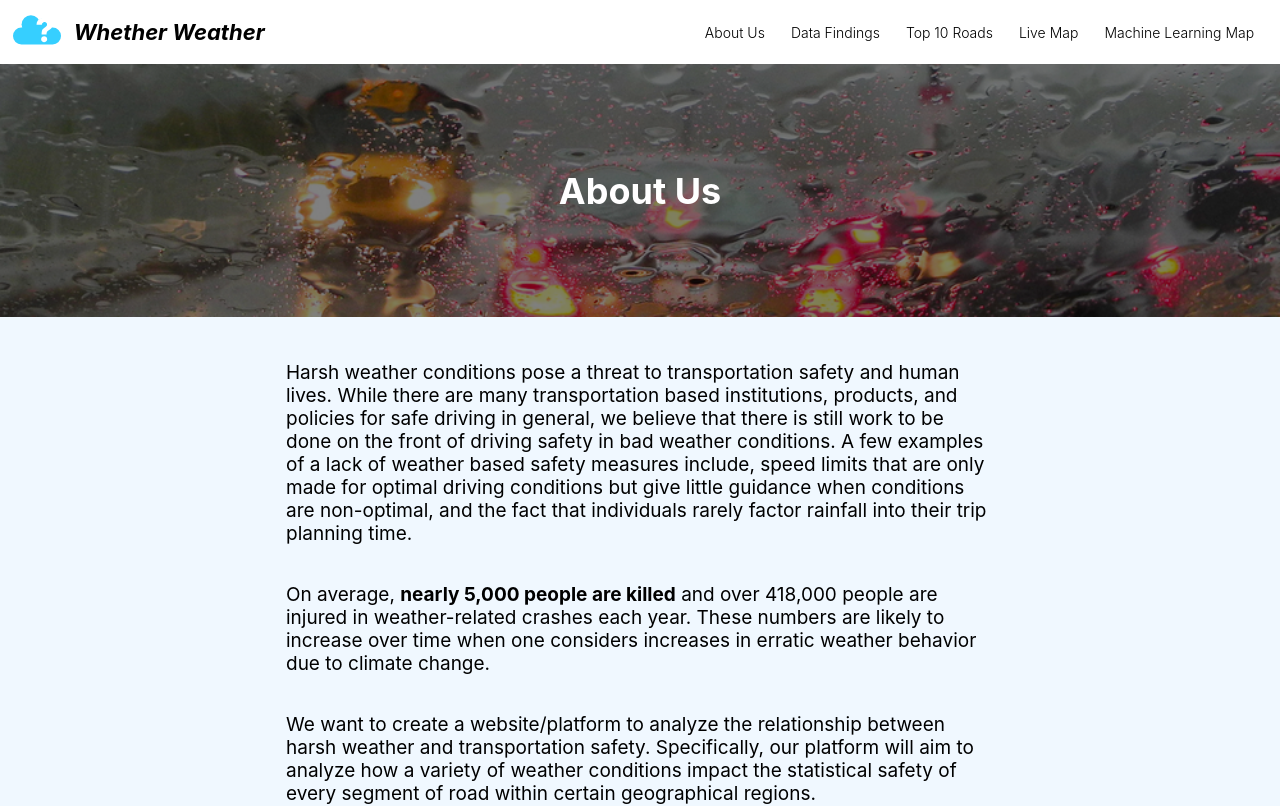
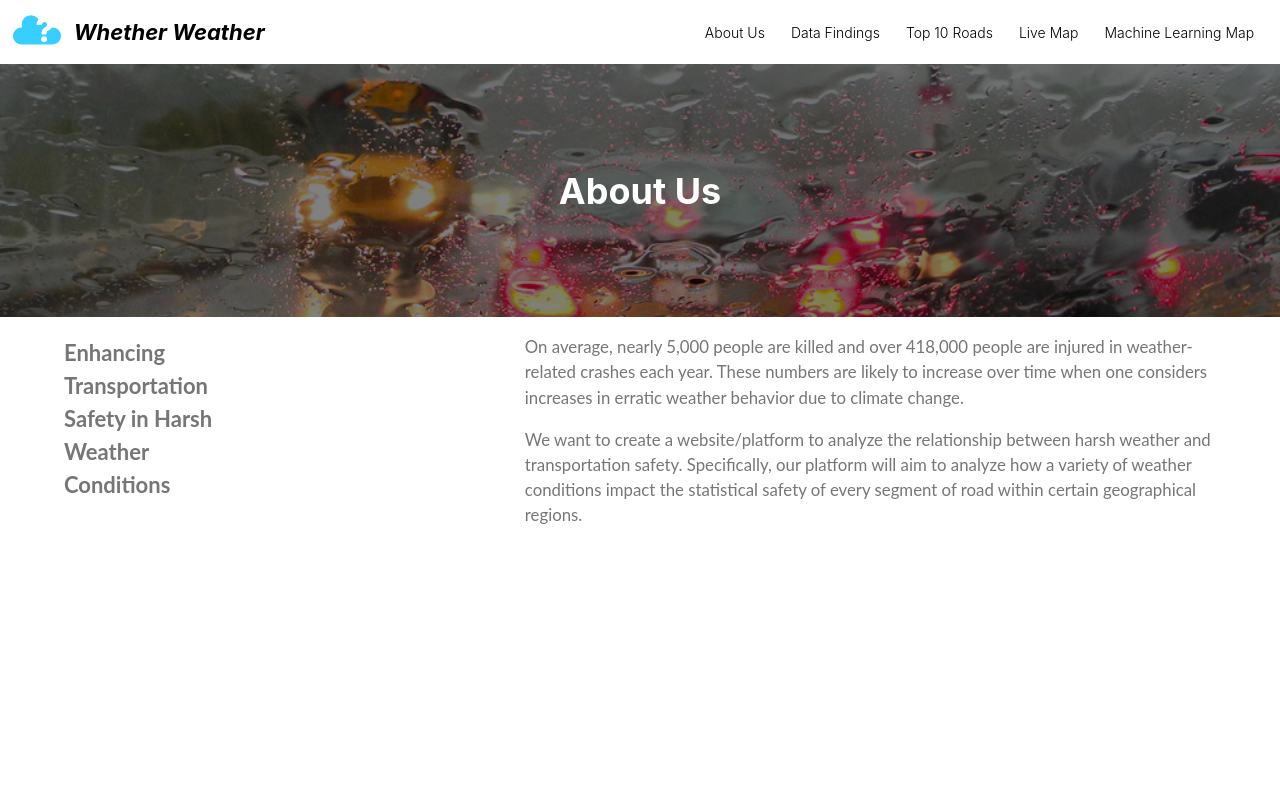
Before and after one commit to Whether-Weather/Front-End, a React (Create React App) app: page /about in a window 1280 px wide. Shown: the top 806 px of the page. Built offline with nearby package versions, Linux system fonts and the light colour scheme.

Commit message:
Making About Us a little more "aesthetic"

```diff
--- a/src/App.css
+++ b/src/App.css
@@ -125,6 +125,32 @@
 .top-10-table tbody tr:last-of-type {
   border-bottom: 2px solid rgb(54, 207, 255);
 }
+/* About us page */
+
+.grid {
+  display: flex;
+  flex-direction: row;
+  margin-left: 5%;
+  margin-right:5%;
+}
+
+.about-us-title {
+  max-width: 40%;
+  font-family: "Lato", Helvetica, sans-serif;
+  font-size: 1.375em;
+  line-height: 1.3;
+  line-height: 1.5;
+  color: #767676;
+}
+.about-us-content {
+  max-width: 60%;
+  font-family: "Lato", Helvetica, sans-serif;
+  line-height: 1.5;
+  color: #767676;
+  font-size: 105%;
+}
+
+
 
 /* NAVBAR */
 .navbar-content-area {
--- a/src/pages/About.js
+++ b/src/pages/About.js
@@ -8,24 +8,27 @@ const About = () => {
             <img src={background} className="background-image" alt="logo" />
             <div className="background-text">About Us</div>
         </div>
-        <div className="body-content-area">
-          <p className="body-block-text">
-          Harsh weather conditions pose a threat to transportation safety and human lives. While there are many transportation based institutions, products, and policies for safe driving in general, we believe that there is still work to be done on the front of driving safety in bad weather conditions. A few examples of a lack of weather based safety measures include, speed limits that are only made for optimal driving conditions but give little guidance when conditions are non-optimal, and the fact that individuals rarely factor rainfall into their trip planning time.
-          </p>
-          <p className="body-block-text">
-          On average, <b>nearly 5,000 people are killed</b> and over 418,000 people are injured in weather-related crashes each year. These numbers are likely to increase over time when one considers increases in erratic weather behavior due to climate change.
-          </p>
-          <p className="body-block-text">
-          We want to create a website/platform to analyze the relationship between harsh weather and transportation safety. Specifically, our platform will aim to analyze how a variety of weather conditions impact the statistical safety of every segment of road within certain geographical regions.
-          </p>
-          <p className="body-block-text">
-          Worsening weather conditions will likely lead to more traffic related injuries and deaths. By compiling and analyzing data on weather and traffic events, we will identify problematic areas of traffic infrastructure under extreme weather. This website will aim help to mitigate the negative impacts of climate change on transportation safety.
-          </p>
+        <div className="grid">
+          <header>
+            <h2 className="about-us-title">
+              <b>Enhancing Transportation Safety in Harsh Weather Conditions</b>
+            </h2>
+          </header>
+          <div className="about-us-content">
+            <p>
+            On average, nearly 5,000 people are killed and over 418,000 people are injured in weather-related crashes each year. These numbers are likely to increase over time when one considers increases in erratic weather behavior due to climate change.
+            </p>
+            <p>
+            We want to create a website/platform to analyze the relationship between harsh weather and transportation safety. Specifically, our platform will aim to analyze how a variety of weather conditions impact the statistical safety of every segment of road within certain geographical regions.
+            </p>
+          </div>
+
 
 
        </div>
     </div>
-  );
+
+);
 };
 
 export default About;
```
